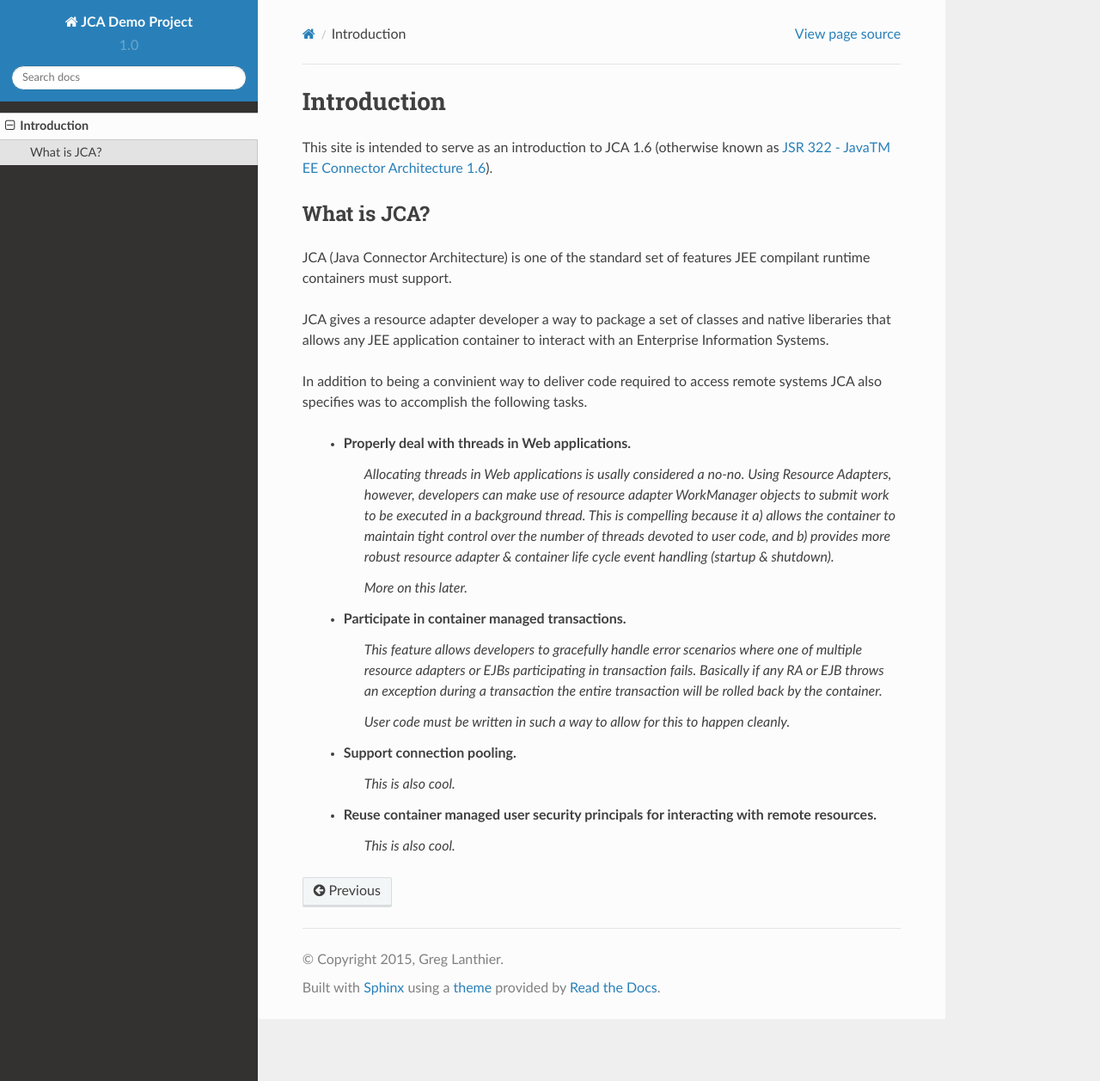
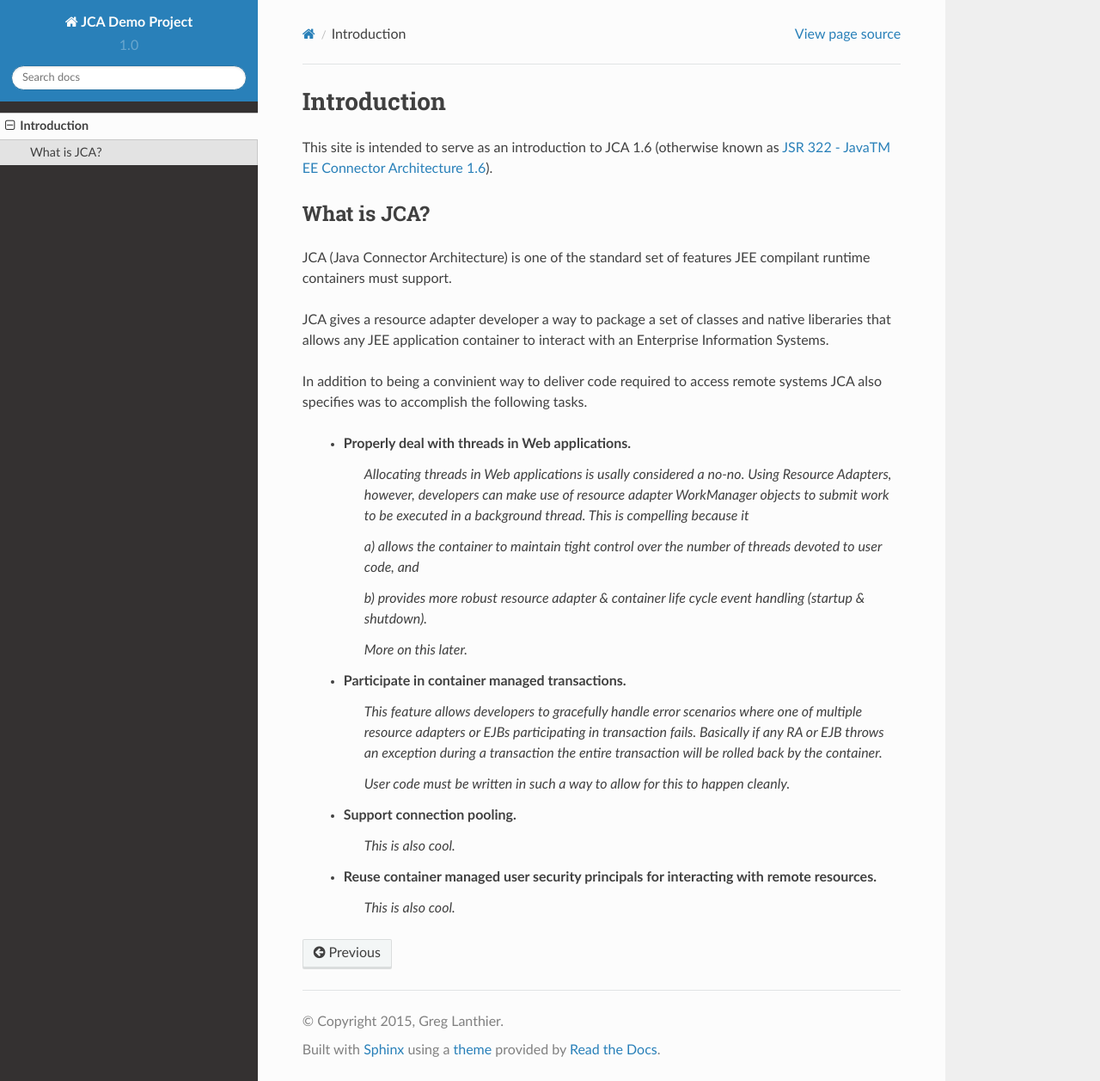
Before and after one commit to greglanthier/jca1.6-demo, a Sphinx documentation site: the page built from docs/introduction.rst, in a window 1280 px wide and 1257 px high. Shown: the whole window at 86% size. Built offline with Sphinx 7.4.7 and the Read the Docs theme 2.0.0, drawn with Linux system fonts in a browser that asks for light colours.

Commit message:
minor doc edits

```diff
--- a/docs/introduction.rst
+++ b/docs/introduction.rst
@@ -16,9 +16,11 @@ to accomplish the following tasks.
   * Properly deal with threads in Web applications.
 		*Allocating threads in Web applications is usally considered a no-no.  Using Resource Adapters, however,
 		developers can make use of resource adapter WorkManager objects to submit work to be executed
-		in a background thread.  This is compelling because it a) allows the container to maintain tight control
-		over the number of threads devoted to user code, and b) provides more robust resource adapter & container
-		life cycle event handling (startup & shutdown).*
+		in a background thread.  This is compelling because it*
+
+		*a) allows the container to maintain tight control over the number of threads devoted to user code, and*
+
+		*b) provides more robust resource adapter & container life cycle event handling (startup & shutdown).*
 
 		*More on this later.*
 
```
